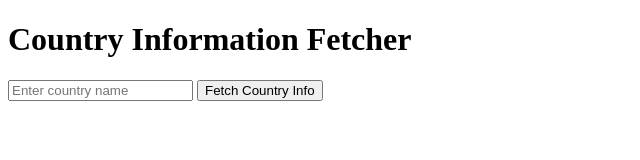
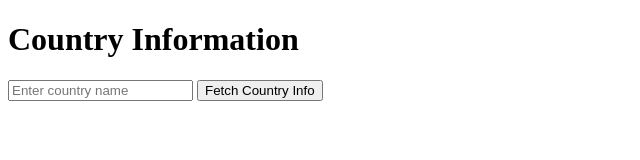
Before and after one commit to ShamoneRuiters/2676995-lab4-sd, a plain HTML site: page index.html in a window 1280 px wide. Shown: the whole page, without its empty margins (0-640 px from the left). Drawn offline with Linux system fonts and the light colour scheme.

Commit message:
Update index.html

```diff
--- a/index.html
+++ b/index.html
@@ -2,7 +2,7 @@
 <html lang="en">
 <head></head>
 <body>
-    <h1>Country Information Fetcher</h1>
+    <h1>Country Information</h1>
 
     <section>
         <input type="text" id="country-input" placeholder="Enter country name">
```
